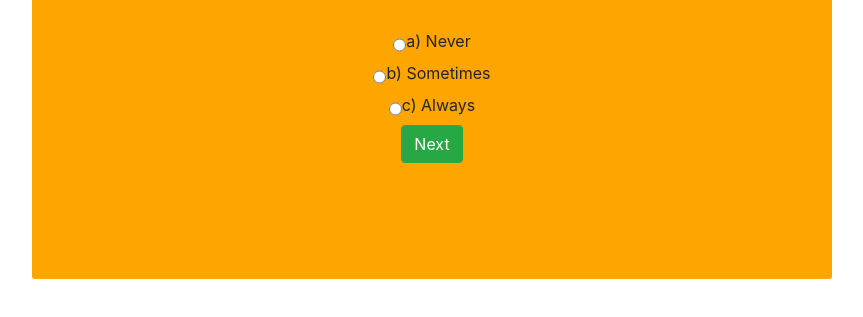
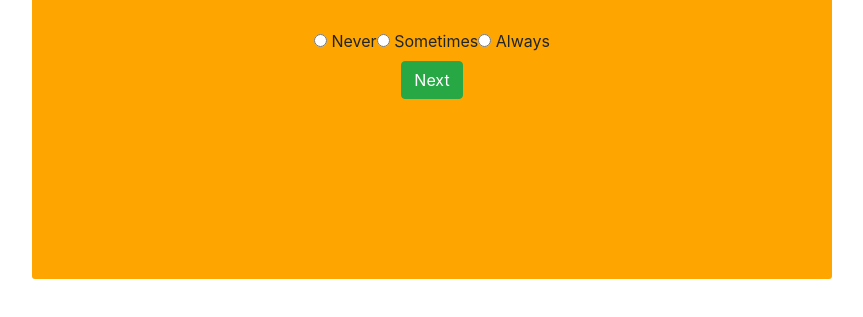
Before and after one commit to PhantomQuad/Project-JS-Quiz, a plain HTML site: page index.html in a window 1280 px wide. Both pictures are taken after a click on the button "Start Quiz". Shown: the part 321-638 px from the top of the page, without its empty margins (208-1071 px from the left). Drawn offline with nearby package versions, Linux system fonts and the light colour scheme.

Commit message:
1st quest flexed

```diff
--- a/index.html
+++ b/index.html
@@ -37,17 +37,19 @@
                 <div class="row">
                     &nbsp;
                 </div>
-                <div class="row justify-content-center">
-                    <input type="radio" name="quest1" id="a1" value=1 />
-                    <label for="a1" class="text-center">a) Never</label>
-                </div>
-                <div class="row justify-content-center">
-                    <input type="radio" name="quest1" id="a2" value=2 />
-                    <label for="a2">b) Sometimes</label>
-                </div>
-                <div class="row justify-content-center">
-                    <input type="radio" name="quest1" id="a3" value=3  />
-                    <label for="a3">c) Always</label>
+                <div class="the-answers" >
+                    <div>
+                        <input type="radio" name="quest1" id="a1" value=1 />
+                        <label for="a1">Never</label>
+                    </div>
+                    <div>
+                        <input type="radio" name="quest1" id="a2" value=2 />
+                        <label for="a2">Sometimes</label>
+                    </div>
+                    <div>
+                        <input type="radio" name="quest1" id="a3" value=3  />
+                        <label for="a3">Always</label>
+                    </div>
                 </div>
                 <div class="row" class="justify-content-center">
                     <input type="button" value="Next"class="btn btn-success mx-auto" onclick="nextQuestion(1)"/>
--- a/style.css
+++ b/style.css
@@ -20,3 +20,9 @@ body{
   background-color: orange;
   border-radius: 3px;
 }
+
+.the-answers {
+display: flex;
+justify-content: center;
+flex-direction: row;
+}
```
Lines whose indentation alone changed are shown as unchanged.
